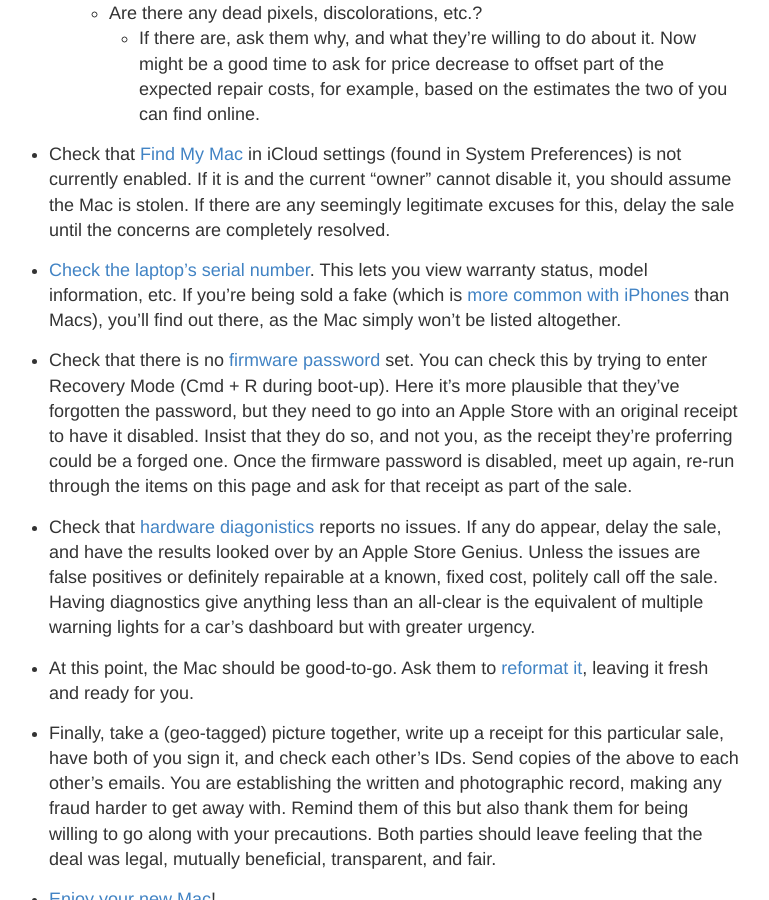
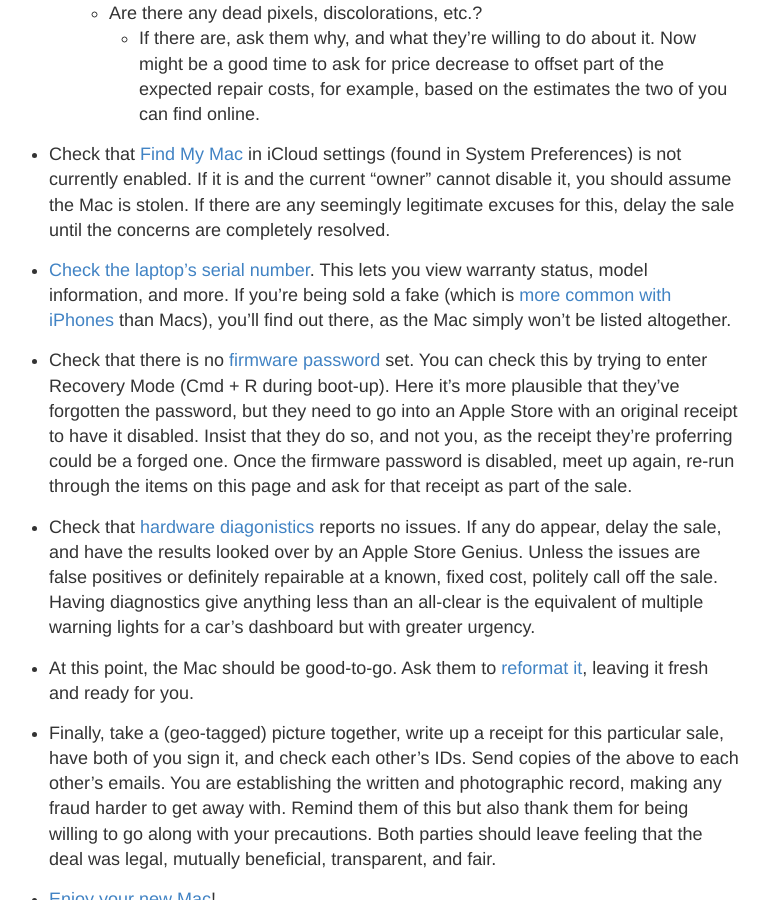
Before and after one commit to gszliu/kycodehuynh.github.io, a Jekyll site: the page built from _posts/2016-7-17-buying-a-used-mac.md, in a window 1280 px wide and 900 px high, scrolled down 1998 px. Shown: the whole window, without its empty margins (261-1030 px from the left). Built offline with Jekyll 4.4.1, drawn with Linux system fonts in a browser that asks for light colours.

Commit message:
Avoid using 'etc.' where it diminishes formality

```diff
--- a/_posts/2016-7-17-buying-a-used-mac.md
+++ b/_posts/2016-7-17-buying-a-used-mac.md
@@ -83,7 +83,7 @@ negotiating advantage to disclose them now, openly and honestly.
 not currently enabled. If it is and the current "owner" cannot disable it, you
 should assume the Mac is stolen. If there are any seemingly legitimate excuses for this, delay the sale until the concerns are completely resolved.
 
-* [Check the laptop's serial number](https://checkcoverage.apple.com/). This lets you view warranty status, model information, etc. If you're being sold a fake (which is [more common with iPhones](https://www.yahoo.com/tech/too-good-to-be-true-how-to-spot-a-fake-iphone-125957905399.html) than Macs), you'll find out there, as
+* [Check the laptop's serial number](https://checkcoverage.apple.com/). This lets you view warranty status, model information, and more. If you're being sold a fake (which is [more common with iPhones](https://www.yahoo.com/tech/too-good-to-be-true-how-to-spot-a-fake-iphone-125957905399.html) than Macs), you'll find out there, as
 the Mac simply won't be listed altogether.
 
 * Check that there is no [firmware password](https://support.apple.com/en-us/HT204455) set. You can check this by trying to enter Recovery Mode (Cmd + R during boot-up). Here it's more plausible that they've forgotten the password,
```
